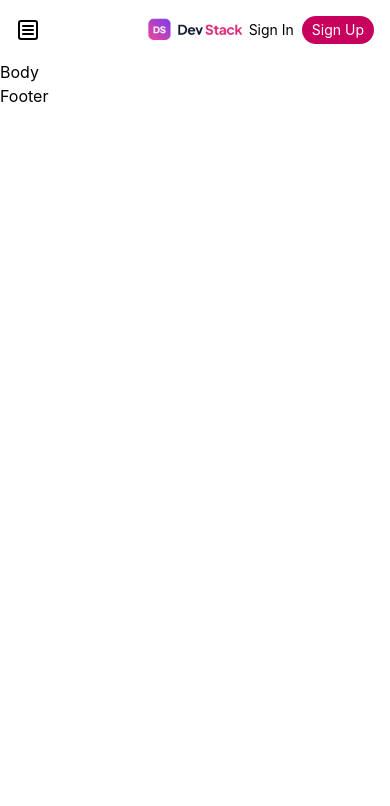
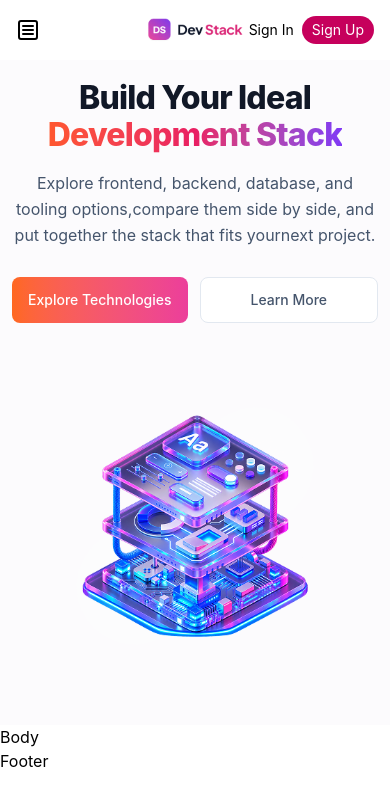
Before and after one commit to kamrul-explorer/DevStack, a React (Vite) app: page / in a window 390 px wide. Shown: the top 806 px of the page. Built offline with nearby package versions, Linux system fonts and the light colour scheme.

Commit message:
Add responsive MainLayout component

```diff
--- a/src/App.jsx
+++ b/src/App.jsx
@@ -2,11 +2,13 @@
 import Navbar from './components/Navbar';
 import './App.css';
 import { Toaster } from 'react-hot-toast';
+import MainLayout from './components/MainLayout';
 
 function App() {
     return (
         <div>
             <Navbar />
+            <MainLayout/>
             <h2>Body</h2>
             <h2>Footer</h2>
             <Toaster />
--- /dev/null
+++ b/src/components/MainLayout.jsx
@@ -0,0 +1,53 @@
+
+import bannerImg from '../assets/banner-stack.png';
+
+function MainLayout() {
+  return (
+    <section className="w-full overflow-hidden bg-[#fcfbfd]">
+      <div className="container mx-auto flex min-h-116.25 flex-col items-center justify-between px-3 py-4 md:min-h-116.25 md:flex-row md:px-7 md:py-7">
+
+        {/* Left Content */}
+        <div className="w-full text-center md:w-1/2 md:text-left">
+          <h1 className="my-1 text-[32px] font-extrabold leading-[1.15] tracking-tight text-[#111827] sm:text-4xl md:my-4 md:text-5xl lg:text-6xl">
+            Build Your Ideal
+            <br />
+            <span className="bg-linear-to-r from-[#ff572e] via-[#e91e63] to-[#8038f5] bg-clip-text text-transparent">
+              Development Stack
+            </span>
+          </h1>
+
+          <p className="mx-auto my-4 max-w-2xl text-base leading-[1.65] text-slate-600 md:mx-0 md:my-7 md:text-xl md:leading-8">
+            Explore frontend, backend, database, and tooling options,
+            <br className="hidden lg:block" />
+            compare them side by side, and put together the stack that fits your
+            <br className="hidden lg:block" />
+            next project.
+          </p>
+
+          {/* Buttons */}
+          <div className="mt-7 flex flex-wrap justify-center gap-3 md:justify-start">
+            <button className="rounded-lg bg-linear-to-r from-[#ff681f] to-[#ec3e9b] px-4 py-3 text-sm font-medium text-white transition-all duration-300 hover:-translate-y-1 hover:shadow-lg sm:px-6">
+              Explore Technologies
+            </button>
+
+            <button className="min-w-0 flex-1 rounded-lg border border-slate-200 bg-white px-5 py-3 text-sm font-medium text-slate-600 transition-all duration-300 hover:border-purple-400 hover:text-purple-600 sm:flex-none sm:min-w-4.5">
+              Learn More
+            </button>
+          </div>
+        </div>
+
+        {/* Banner Image */}
+        <div className="mt-5 flex w-full justify-center md:mt-0 md:w-1/2 md:justify-end">
+          <img
+            src={bannerImg}
+            alt="Development stack illustration"
+            className="w-full max-w-95 object-contain sm:max-w-105 md:max-w-120 md:translate-x-8"
+          />
+        </div>
+
+      </div>
+    </section>
+  );
+};
+
+export default MainLayout;
```
